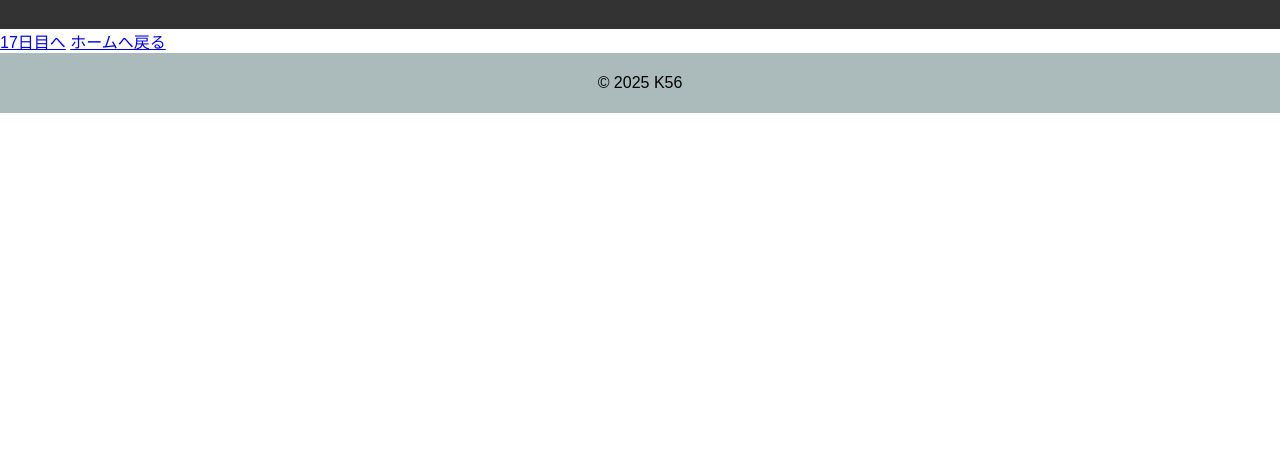
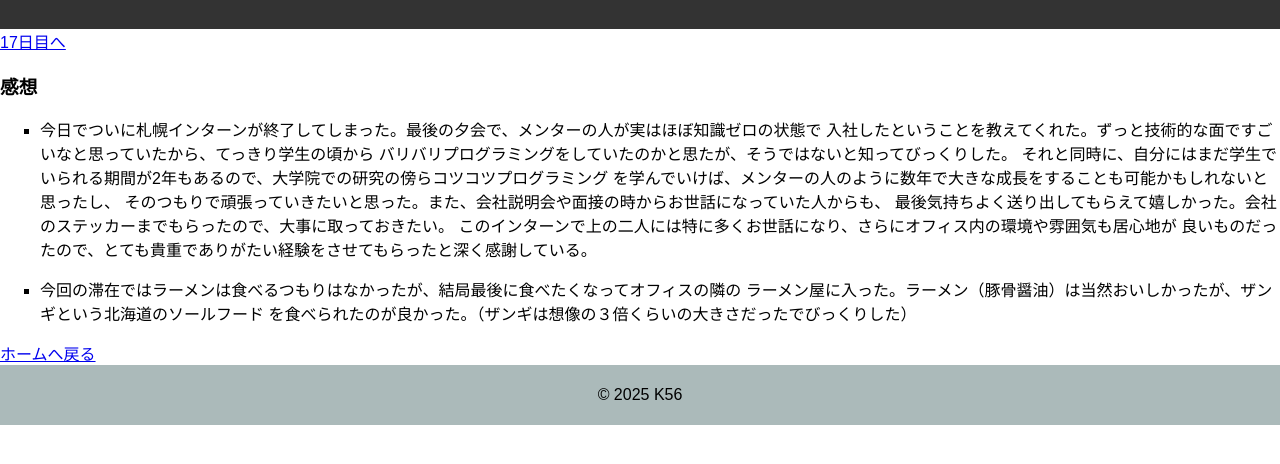
Before and after one commit to K56-prog/techblog, a plain HTML site: page day18.html in a window 1280 px wide. Shown: the part 80-544 px from the top of the page. Drawn offline with Linux system fonts and the light colour scheme.

Commit message:
18日目（最終日）の記録を追加

```diff
--- a/day18.html
+++ b/day18.html
@@ -11,7 +11,26 @@
 
 <main>
     <a href="day17.html">17日目へ</a>
-
+    <h3>感想</h3>
+    <p></p>
+    <ul>
+        <li>今日でついに札幌インターンが終了してしまった。最後の夕会で、メンターの人が実はほぼ知識ゼロの状態で
+            入社したということを教えてくれた。ずっと技術的な面ですごいなと思っていたから、てっきり学生の頃から
+            バリバリプログラミングをしていたのかと思たが、そうではないと知ってびっくりした。
+            それと同時に、自分にはまだ学生でいられる期間が2年もあるので、大学院での研究の傍らコツコツプログラミング
+            を学んでいけば、メンターの人のように数年で大きな成長をすることも可能かもしれないと思ったし、
+            そのつもりで頑張っていきたいと思った。また、会社説明会や面接の時からお世話になっていた人からも、
+            最後気持ちよく送り出してもらえて嬉しかった。会社のステッカーまでもらったので、大事に取っておきたい。
+            このインターンで上の二人には特に多くお世話になり、さらにオフィス内の環境や雰囲気も居心地が
+            良いものだったので、とても貴重でありがたい経験をさせてもらったと深く感謝している。
+        </li>
+        <p></p>
+        <li>今回の滞在ではラーメンは食べるつもりはなかったが、結局最後に食べたくなってオフィスの隣の
+            ラーメン屋に入った。ラーメン（豚骨醤油）は当然おいしかったが、ザンギという北海道のソールフード
+            を食べられたのが良かった。（ザンギは想像の３倍くらいの大きさだったでびっくりした）
+        </li>
+        <p></p>
+    </ul>
     <a href="index.html">ホームへ戻る</a>
 
 </main>
```
